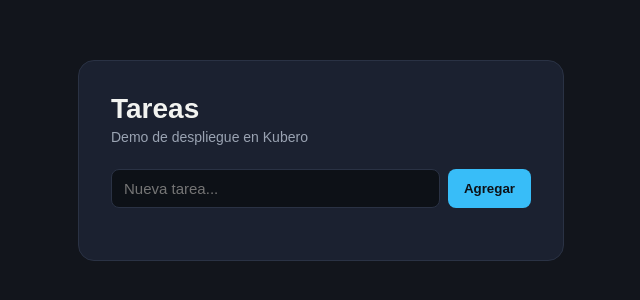
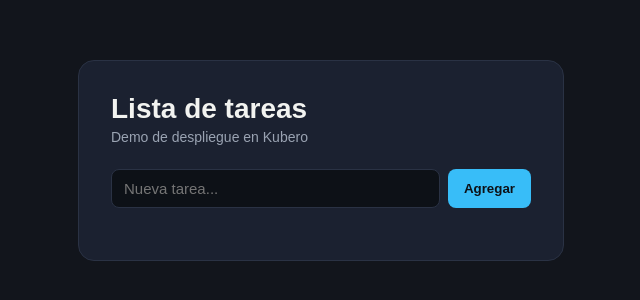
Before and after one commit to BenjaminEspinozaFK/kubero-demo-todo, a plain HTML site: page client/index.html in a window 1280 px wide. Shown: the part 240-540 px from the top of the page, without its empty margins (319-959 px from the left). Drawn offline with Linux system fonts and the light colour scheme; no server answers.

Commit message:
feat: Prueba 2

```diff
--- a/client/index.html
+++ b/client/index.html
@@ -10,7 +10,7 @@
 
 <body>
   <main class="card">
-    <h1>Tareas</h1>
+    <h1>Lista de tareas</h1>
     <p class="hint">Demo de despliegue en Kubero</p>
 
     <form id="task-form">
```
